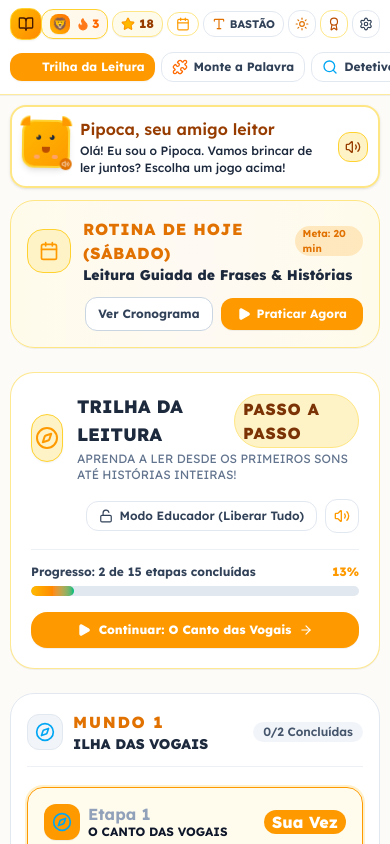
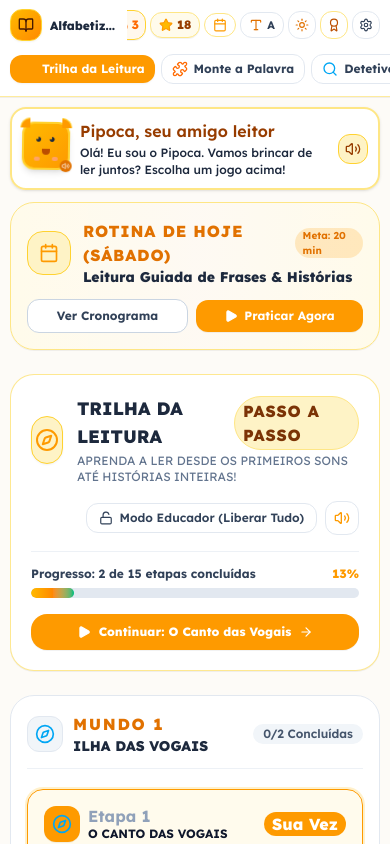
Before and after one commit to karla08C/Alfafetizacao--Divertida, a React (Vite) app: page / in a window 390 px wide. Shown: the top 844 px of the page. Built offline with nearby package versions, Linux system fonts and the light colour scheme.

Commit message:
refactor(ui): refinar responsividade mobile em header, modais e jogos

```diff
--- a/src/components/BadgesModal.tsx
+++ b/src/components/BadgesModal.tsx
@@ -91,11 +91,11 @@ export const BadgesModal: React.FC<BadgesModalProps> = ({
             >
               <Award className="w-6 h-6" />
             </div>
-            <div>
-              <h3 className={`text-xl font-black ${darkMode ? 'text-slate-100' : 'text-slate-800'}`}>
+            <div className="min-w-0">
+              <h3 className={`text-base sm:text-xl font-black leading-tight truncate ${darkMode ? 'text-slate-100' : 'text-slate-800'}`}>
                 Conquistas & Relatório Pedagógico
               </h3>
-              <p className={`text-xs ${darkMode ? 'text-slate-400' : 'text-slate-500'}`}>
+              <p className={`text-2xs sm:text-xs mt-0.5 truncate ${darkMode ? 'text-slate-400' : 'text-slate-500'}`}>
                 Acompanhe as medalhas da criança e o desenvolvimento do estudo hoje
               </p>
             </div>
--- a/src/components/Header.tsx
+++ b/src/components/Header.tsx
@@ -141,7 +141,7 @@ export const Header: React.FC<HeaderProps> = ({
           </div>
 
           {/* Gamification stats & quick toggles */}
-          <div className="flex items-center gap-1 sm:gap-2 shrink-0">
+          <div className="flex items-center gap-1 sm:gap-1.5 shrink-0 overflow-x-auto scrollbar-none py-0.5 pl-1 max-w-[65vw] sm:max-w-none justify-end">
             {/* Duolingo Profile & Streak Flame Chip */}
             {activeProfile && (
               <button
@@ -150,7 +150,7 @@ export const Header: React.FC<HeaderProps> = ({
                   soundEngine.playPop();
                   onOpenProfiles();
                 }}
-                className={`flex items-center gap-1.5 px-2 sm:px-2.5 py-1 rounded-xl sm:rounded-2xl border transition-all cursor-pointer shadow-2xs hover:scale-102 active:scale-98 ${
+                className={`flex items-center gap-1 sm:gap-1.5 px-1.5 sm:px-2.5 py-1 rounded-xl sm:rounded-2xl border transition-all cursor-pointer shadow-2xs hover:scale-102 active:scale-98 shrink-0 ${
                   darkMode
                     ? 'bg-[#182234] hover:bg-slate-800 border-amber-500/40 text-slate-100'
                     : 'bg-gradient-to-r from-amber-50 to-orange-50 hover:bg-amber-100 border-amber-300 text-slate-800'
@@ -162,7 +162,7 @@ export const Header: React.FC<HeaderProps> = ({
                 >
                   {activeProfile.avatar}
                 </div>
-                <span className="text-xs font-black truncate max-w-[65px] sm:max-w-[100px] hidden xs:inline">
+                <span className="text-xs font-black truncate max-w-[55px] sm:max-w-[100px] hidden xs:inline">
                   {activeProfile.name}
                 </span>
                 <div className="flex items-center gap-0.5 text-xs font-black text-orange-500">
@@ -178,7 +178,7 @@ export const Header: React.FC<HeaderProps> = ({
               initial={{ scale: 1 }}
               animate={{ scale: [1, 1.2, 1] }}
               transition={{ duration: 0.25 }}
-              className={`flex items-center gap-1 sm:gap-1.5 px-2 sm:px-3 py-1 sm:py-1.5 rounded-xl sm:rounded-2xl font-black text-xs sm:text-sm border shadow-2xs ${
+              className={`flex items-center gap-1 sm:gap-1.5 px-2 sm:px-3 py-1 sm:py-1.5 rounded-xl sm:rounded-2xl font-black text-xs sm:text-sm border shadow-2xs shrink-0 ${
                 darkMode
                   ? 'bg-[#1e293b] border-slate-700 text-amber-300'
                   : 'bg-amber-50 border-amber-200 text-amber-800'
@@ -196,7 +196,7 @@ export const Header: React.FC<HeaderProps> = ({
                 soundEngine.playPop();
                 onOpenRoutine();
               }}
-              className={`px-2 sm:px-3 py-1 sm:py-1.5 rounded-xl sm:rounded-2xl border text-xs font-bold flex items-center gap-1 sm:gap-1.5 transition-colors cursor-pointer ${
+              className={`px-2 sm:px-3 py-1 sm:py-1.5 rounded-xl sm:rounded-2xl border text-xs font-bold flex items-center gap-1 sm:gap-1.5 transition-colors cursor-pointer shrink-0 ${
                 darkMode
                   ? 'bg-[#1e293b] hover:bg-slate-700 text-indigo-300 border-slate-700'
                   : 'bg-white hover:bg-amber-50 text-amber-900 border-amber-200'
@@ -214,7 +214,7 @@ export const Header: React.FC<HeaderProps> = ({
                 soundEngine.playPop();
                 onToggleCase();
               }}
-              className={`px-2 sm:px-3 py-1 sm:py-1.5 rounded-xl sm:rounded-2xl border text-[11px] sm:text-xs font-bold flex items-center gap-1 sm:gap-1.5 transition-colors cursor-pointer ${
+              className={`px-2 sm:px-3 py-1 sm:py-1.5 rounded-xl sm:rounded-2xl border text-[11px] sm:text-xs font-bold flex items-center gap-1 sm:gap-1.5 transition-colors cursor-pointer shrink-0 ${
                 darkMode
                   ? 'bg-[#1e293b] hover:bg-slate-700 text-slate-200 border-slate-700'
                   : 'bg-white hover:bg-amber-50 text-slate-700 border-slate-200'
@@ -222,7 +222,8 @@ export const Header: React.FC<HeaderProps> = ({
               title="Alternar entre Letra BASTÃO (MAIÚSCULA) e minúscula"
             >
               <Type className={`w-3.5 h-3.5 ${darkMode ? 'text-indigo-400' : 'text-amber-600'}`} />
-              <span>{letterCase === 'uppercase' ? 'BASTÃO' : 'abc'}</span>
+              <span className="hidden sm:inline">{letterCase === 'uppercase' ? 'BASTÃO' : 'abc'}</span>
+              <span className="sm:hidden">{letterCase === 'uppercase' ? 'A' : 'a'}</span>
             </button>
 
             {/* Quick Dark Mode Toggle Button */}
@@ -232,7 +233,7 @@ export const Header: React.FC<HeaderProps> = ({
                 soundEngine.playPop();
                 onToggleDarkMode();
               }}
-              className={`p-1.5 sm:p-2 rounded-xl sm:rounded-2xl border transition-colors cursor-pointer ${
+              className={`p-1.5 sm:p-2 rounded-xl sm:rounded-2xl border transition-colors cursor-pointer shrink-0 ${
                 darkMode
                   ? 'bg-[#1e293b] text-indigo-300 border-slate-700 hover:bg-slate-700'
                   : 'bg-white text-slate-600 border-slate-200 hover:bg-amber-50'
@@ -253,7 +254,7 @@ export const Header: React.FC<HeaderProps> = ({
                 soundEngine.playPop();
                 onOpenBadges();
               }}
-              className={`p-1.5 sm:p-2 rounded-xl sm:rounded-2xl border cursor-pointer transition-colors ${
+              className={`p-1.5 sm:p-2 rounded-xl sm:rounded-2xl border cursor-pointer transition-colors shrink-0 ${
                 darkMode
                   ? 'bg-[#1e293b] hover:bg-slate-700 text-amber-300 border-slate-700'
                   : 'bg-white hover:bg-amber-50 text-amber-700 border-amber-200'
@@ -270,7 +271,7 @@ export const Header: React.FC<HeaderProps> = ({
                 soundEngine.playPop();
                 onOpenSettings();
               }}
-              className={`p-1.5 sm:p-2 rounded-xl sm:rounded-2xl border cursor-pointer transition-colors ${
+              className={`p-1.5 sm:p-2 rounded-xl sm:rounded-2xl border cursor-pointer transition-colors shrink-0 ${
                 darkMode
                   ? 'bg-[#1e293b] hover:bg-slate-700 text-slate-300 border-slate-700'
                   : 'bg-white hover:bg-slate-100 text-slate-700 border-slate-200'
--- a/src/components/LiteracyTrail.tsx
+++ b/src/components/LiteracyTrail.tsx
@@ -224,7 +224,7 @@ export const LiteracyTrail: React.FC<LiteracyTrailProps> = ({
                   soundEngine.playPop();
                   onOpenRoutine();
                 }}
-                className={`px-3 py-2 rounded-xl border text-xs font-bold transition-colors cursor-pointer ${
+                className={`flex-1 sm:flex-none justify-center px-3 py-2 rounded-xl border text-xs font-bold transition-colors cursor-pointer ${
                   darkMode
                     ? 'bg-[#111827] border-slate-700 text-slate-300 hover:bg-slate-800'
                     : 'bg-white border-slate-300 text-slate-700 hover:bg-slate-50'
@@ -242,7 +242,7 @@ export const LiteracyTrail: React.FC<LiteracyTrailProps> = ({
                   onSelectMode(todayRoutine.recommendedMode);
                 }
               }}
-              className="px-4 py-2 rounded-xl bg-amber-500 hover:bg-amber-600 text-white font-bold text-xs flex items-center gap-1.5 shadow-2xs transition-all cursor-pointer"
+              className="flex-1 sm:flex-none justify-center px-4 py-2 rounded-xl bg-amber-500 hover:bg-amber-600 text-white font-bold text-xs flex items-center gap-1.5 shadow-2xs transition-all cursor-pointer"
             >
               <Play className="w-3.5 h-3.5 fill-current" />
               <span>Praticar Agora</span>
--- a/src/components/ProfileModal.tsx
+++ b/src/components/ProfileModal.tsx
@@ -263,7 +263,7 @@ export const ProfileModal: React.FC<ProfileModalProps> = ({
                       </p>
 
                       {/* Duolingo Streak & Stars summary */}
-                      <div className="flex items-center justify-center sm:justify-start gap-3 mt-2.5">
+                      <div className="flex flex-wrap items-center justify-center sm:justify-start gap-2 sm:gap-3 mt-2.5">
                         <div className="flex items-center gap-1.5 px-3 py-1 rounded-xl bg-orange-500/15 border border-orange-500/30 text-orange-600 dark:text-orange-400 font-black text-xs">
                           <Flame className="w-4 h-4 fill-orange-500 text-orange-500 animate-pulse" />
                           <span>{activeProfile.streakDays || 1} dias de ofensiva!</span>
@@ -279,12 +279,12 @@ export const ProfileModal: React.FC<ProfileModalProps> = ({
 
                   {/* Duolingo Week Flame Tracker */}
                   <div className="mt-4 pt-3.5 border-t border-amber-200/60 dark:border-slate-700/60">
-                    <div className="flex items-center justify-between text-2xs font-bold text-slate-500 dark:text-slate-400 uppercase tracking-wider mb-2">
+                    <div className="flex flex-col xs:flex-row xs:items-center justify-between gap-1 text-2xs font-bold text-slate-500 dark:text-slate-400 uppercase tracking-wider mb-2">
                       <span className="flex items-center gap-1">
                         <Flame className="w-3.5 h-3.5 text-orange-500" />
                         <span>Ofensiva da Semana</span>
                       </span>
-                      <span className="text-orange-500 font-black">
+                      <span className="text-orange-500 font-black truncate">
                         Estude hoje para manter o fogo aceso! 🔥
                       </span>
                     </div>
```
Also changed, not shown: src/components/ReadAlongBook.tsx (+6 -6 lines), src/components/SettingsModal.tsx (+7 -7 lines), src/components/StudyScheduleModal.tsx (+7 -7 lines), src/components/SyllableLab.tsx (+8 -7 lines).
